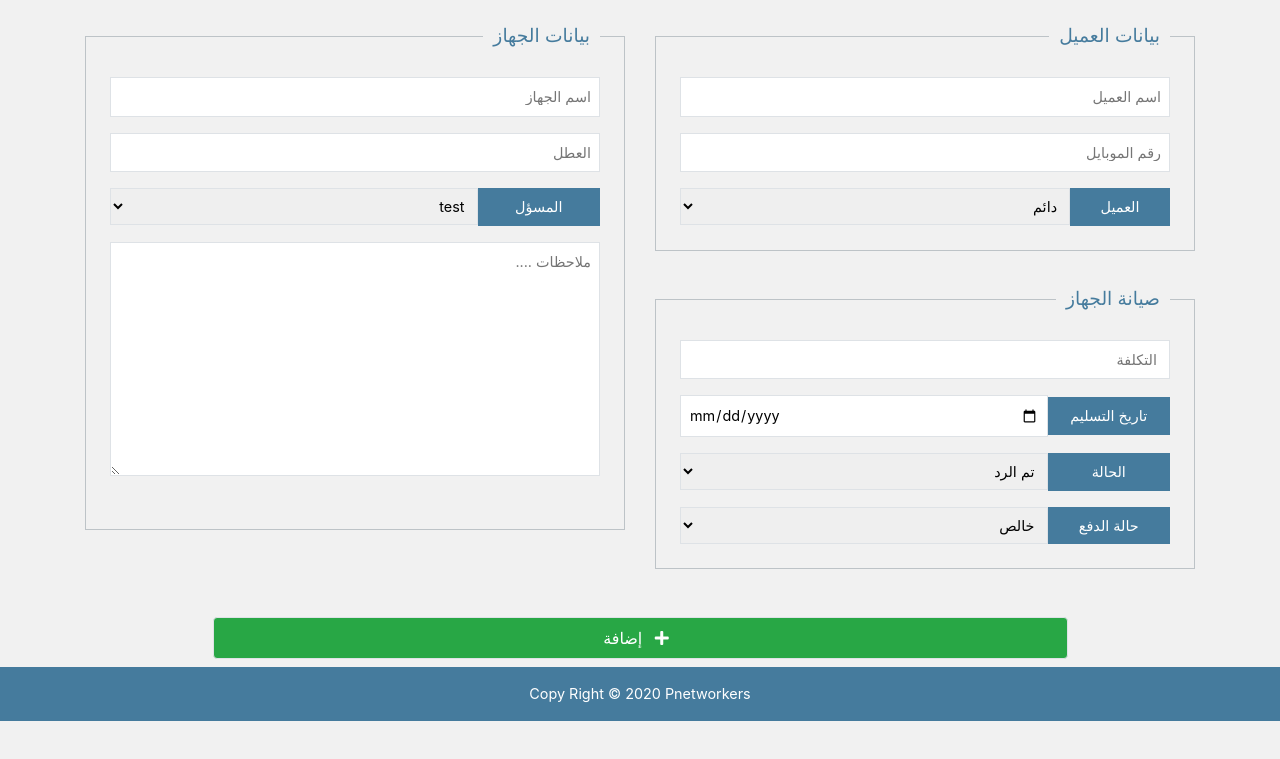
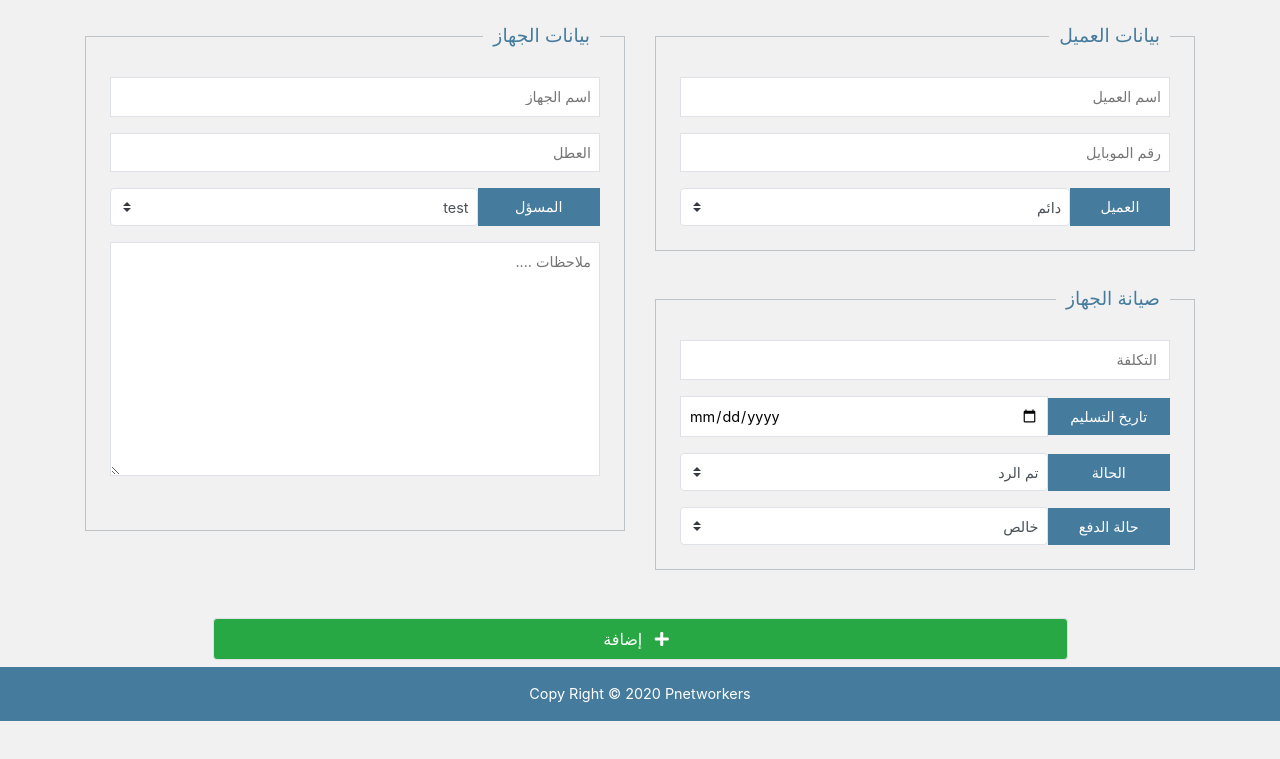
Before and after one commit to Sabry-63/Vip-Store, a plain HTML site: page form.html in a window 1280 px wide. Shown: the part 79-838 px from the top of the page. Drawn offline with Linux system fonts and the light colour scheme.

Commit message:
Add files via upload

```diff
--- a/form.html
+++ b/form.html
@@ -133,7 +133,7 @@
                         <input class="w-100 border mt-3 p-2" type="text" placeholder="رقم الموبايل">
                         <div class="d-flex align-items-center">
                             <span class="w-25 bg-main-color color-whait text-center p-2 mt-3">العميل</span>
-                            <select class="w-100 border mt-3 p-2">
+                            <select class="w-100 border mt-3 p-2  custom-select">
                                 <option value="">دائم</option>
                                 <option value="">غير دائم</option>
                             </select>
@@ -148,7 +148,7 @@
                         </div>
                         <div class="d-flex align-items-center">
                             <span class="w-25 bg-main-color color-whait text-center p-2 mt-3">الحالة</span>
-                            <select class="w-75 border mt-3 p-2">
+                            <select class="w-75 border mt-3 p-2  custom-select">
                                 <option value="">تم الرد</option>
                                 <option value="">تم التسليم </option>
                                 <option value="">مفروض</option>
@@ -156,7 +156,7 @@
                         </div>
                         <div class="d-flex align-items-center">
                             <span class="w-25 bg-main-color color-whait text-center p-2 mt-3">حالة الدفع</span>
-                            <select class="w-75 border mt-3 p-2">
+                            <select class="w-75 border mt-3 p-2  custom-select">
                                 <option value="">خالص</option>
                                 <option value="">أجل </option>
                             </select>
@@ -170,7 +170,7 @@
                         <input class="w-100 border mt-3 p-2" type="text" placeholder="العطل">
                         <div class="d-flex align-items-center">
                             <span class="w-25 bg-main-color color-whait text-center p-2 mt-3"> المسؤل</span>
-                            <select class="w-75 border mt-3 p-2">
+                            <select class="w-75 border mt-3 p-2  custom-select ">
                                 <option value="">test</option>
                                 <option value="">test </option>
                             </select>
```
